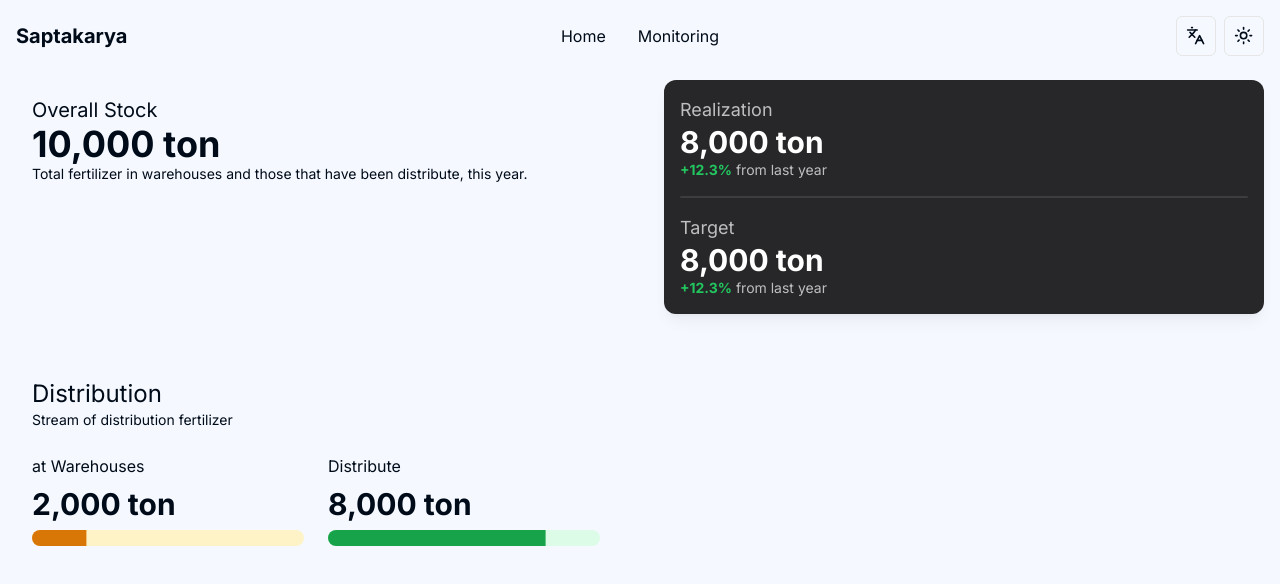
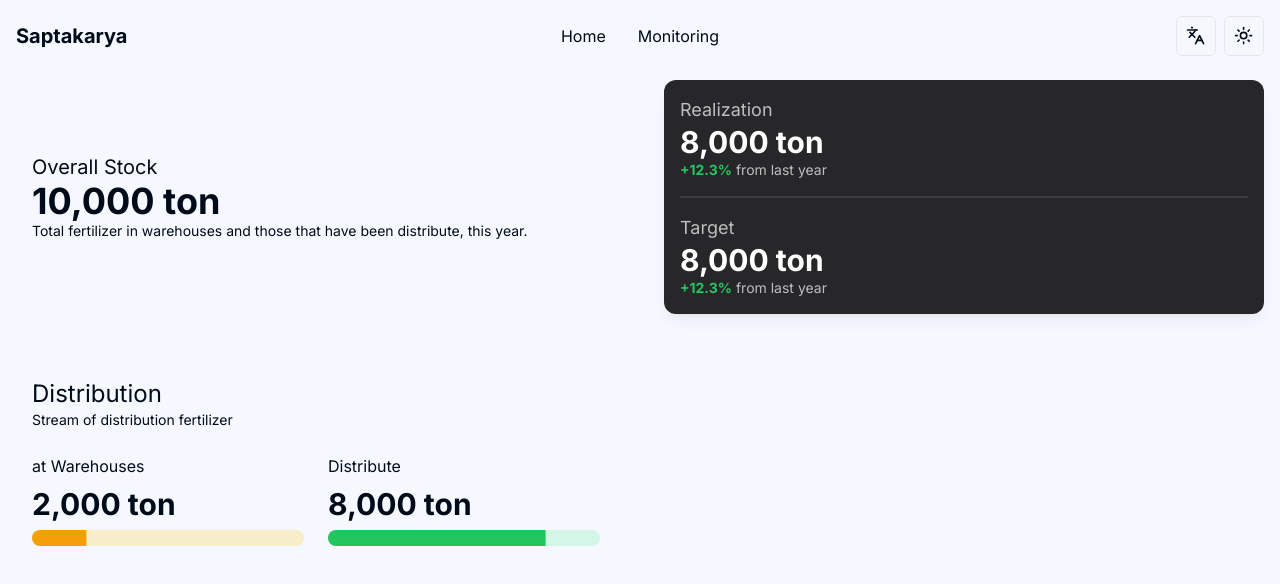
Before and after one commit to weexdayend/didactic-waffle, a Next.js app: page /en/home in a window 1280 px wide. Shown: the top 584 px of the page. Built offline with nearby package versions, Linux system fonts and the light colour scheme.

Commit message:
customize progress bar

```diff
--- a/src/app/[locale]/(main)/home/page.tsx
+++ b/src/app/[locale]/(main)/home/page.tsx
@@ -11,7 +11,7 @@ const Page = () => {
   return (
     <div className='flex flex-col items-center py-20'>
       <div className='w-full grid sm:grid-cols-1 md:grid-cols-2 lg:grid-cols-2 xl:grid-cols-2 gap-12 px-4'>
-        <div className='flex flex-col w-full p-4'>
+        <div className='flex flex-col w-full h-full justify-center p-4'>
           <h4 className='text-xl'>{cs('title')}</h4>
           <h1 className='font-bold text-4xl'>10,000 ton</h1>
           <h6 className='text-sm dark:text-white/60'>{cs('description')}</h6>
@@ -34,12 +34,12 @@ const Page = () => {
             <div className='flex flex-col justify-center gap-2'>
               <h1 className='text-base dark:text-white/80'>{cd('warehouse')}</h1>
               <h1 className='text-3xl font-bold'>2,000 ton</h1>
-              <Progress value={20} className="w-full" primaryColor='bg-amber-600' secondaryColor='bg-amber-100' />
+              <Progress value={20} className="w-full" primaryColor='bg-amber-500' secondaryColor='bg-amber-300/30' />
             </div>
             <div className='flex flex-col justify-center gap-2'>
               <h1 className='text-base dark:text-white/80'>{cd('distributed')}</h1>
               <h1 className='text-3xl font-bold'>8,000 ton</h1>
-              <Progress value={80} className="w-full" primaryColor='bg-green-600' secondaryColor='bg-green-100' />
+              <Progress value={80} className="w-full" primaryColor='bg-green-500' secondaryColor='bg-green-300/30' />
             </div>
           </div>
         </div>
```
